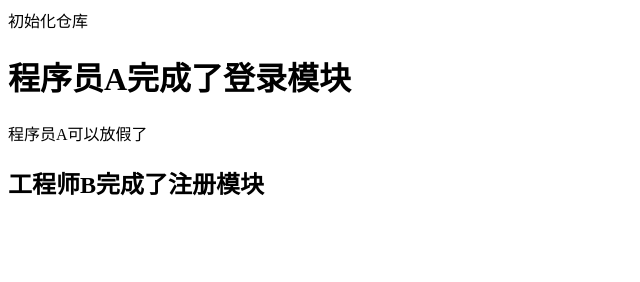
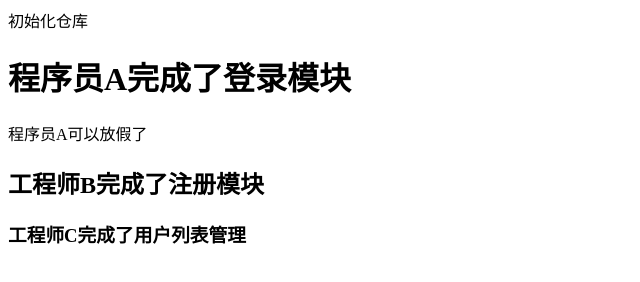
Before and after one commit to eizo2200/hehe, a plain HTML site: page index.html in a window 1280 px wide. Shown: the whole page, without its empty margins (0-640 px from the left). Drawn offline with Linux system fonts and the light colour scheme.

Commit message:
工程师C完成了用户列表管理同时增加了样式

```diff
--- /dev/null
+++ b/css/base.css
@@ -0,0 +1,5 @@
+*{
+ margin:0;
+ padding:0;
+
+}
--- a/index.html
+++ b/index.html
@@ -11,6 +11,6 @@
    <h1>程序员A完成了登录模块</h1>
     <p>程序员A可以放假了</p>
    <h2>工程师B完成了注册模块</h2>
-
+   <h3>工程师C完成了用户列表管理</h3>
 </body>
 </html>
```
